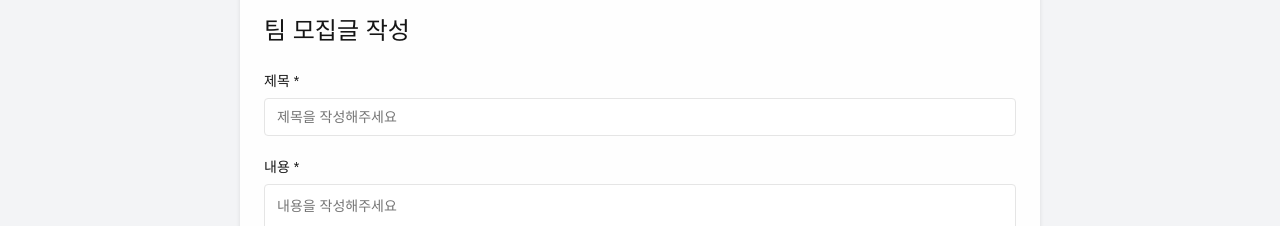
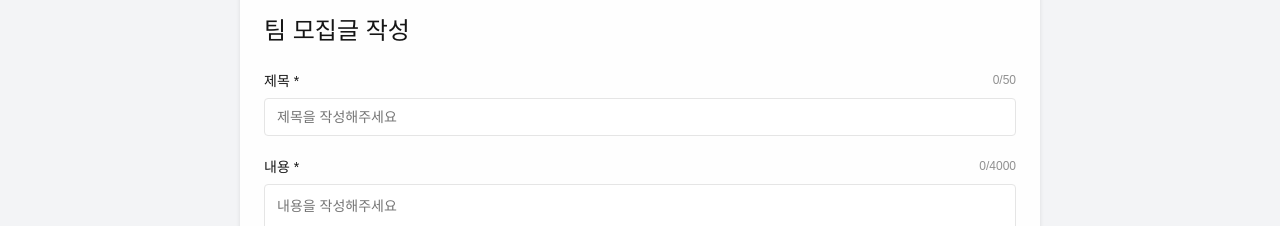
Before and after one commit to konempty/GreenMate-FE-T2, a React (Vite) app: page /post/create in a window 1280 px wide. Shown: the part 189-415 px from the top of the page. Built offline with nearby package versions, Linux system fonts and the light colour scheme.

Commit message:
TEAM2-16 제목, 내용 글자 수 제한 추가

```diff
--- a/src/components/Input.tsx
+++ b/src/components/Input.tsx
@@ -9,6 +9,7 @@ interface InputProps {
   className?: string;
   accept?: string;
   multiple?: boolean;
+  maxLength?: number;
 }
 
 const Input: React.FC<InputProps> = ({
@@ -20,6 +21,7 @@ const Input: React.FC<InputProps> = ({
   className,
   accept,
   multiple,
+  maxLength,
 }) => {
   return (
     <input
@@ -31,6 +33,7 @@ const Input: React.FC<InputProps> = ({
       className={className}
       accept={accept}
       multiple={multiple}
+      maxLength={maxLength}
     />
   );
 };
--- a/src/pages/CreatePost.tsx
+++ b/src/pages/CreatePost.tsx
@@ -124,7 +124,12 @@ const CreatePost = () => {
         <form className="create-post-form" onSubmit={handleSubmit}>
           {/* 제목 입력 */}
           <div className="create-post-form-group">
-            <Label className="create-post-label">제목 *</Label>
+            <Label className="create-post-label">
+              제목 *
+              <span className="create-post-char-count">
+                {title.length}/50
+              </span>
+            </Label>
             <Input
               id="title"
               type="text"
@@ -132,6 +137,7 @@ const CreatePost = () => {
               value={title}
               onChange={handleTitleChange}
               className={`create-post-input ${errors.title ? "error" : ""}`}
+              maxLength={50}
             />
             {errors.title && (
               <span className="create-post-error">{errors.title}</span>
@@ -140,14 +146,22 @@ const CreatePost = () => {
 
           {/* 내용 입력 */}
           <div className="create-post-form-group">
-            <Label className="create-post-label">내용 *</Label>
+            <Label className="create-post-label">
+              내용 *
+              <span className="create-post-char-count">
+                {description.length}/4000
+              </span>
+            </Label>
             <textarea
               id="description"
               placeholder="내용을 작성해주세요"
               value={description}
               onChange={handleDescriptionChange}
-              className={`create-post-textarea ${errors.description ? "error" : ""}`}
+              className={`create-post-textarea ${
+                errors.description ? "error" : ""
+              }`}
               rows={6}
+              maxLength={4000}
             />
             {errors.description && (
               <span className="create-post-error">{errors.description}</span>
--- a/src/styles/CreatePost.css
+++ b/src/styles/CreatePost.css
@@ -80,6 +80,9 @@
   font-weight: 500;
   color: var(--color-create-post-text-black);
   font-size: 14px;
+  display: flex;
+  justify-content: space-between;
+  align-items: center;
 }
 
 .create-post-input {
@@ -286,3 +289,10 @@
   margin-top: 4px;
   display: block;
 }
+
+.create-post-char-count {
+  font-size: 12px;
+  color: var(--color-create-post-text-gray);
+  font-weight: normal;
+  margin-left: 8px;
+}
```
Also changed, not shown: src/hooks/useDebounce.ts (+0 -7 lines).
